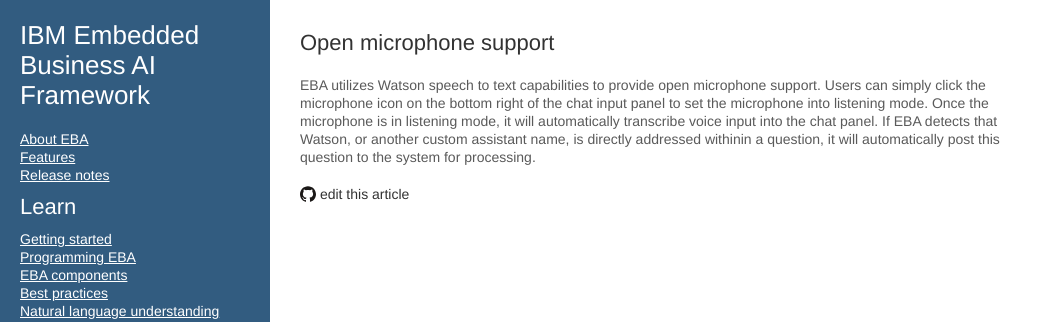
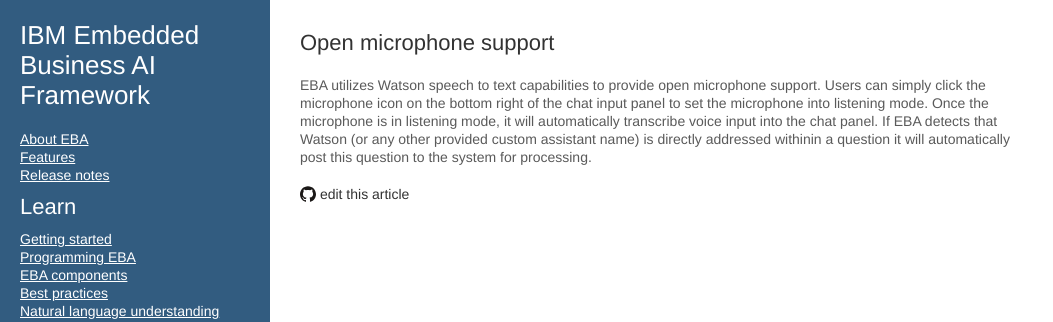
Before and after one commit to ibm-watson-embedded-business-assistant/eba-example-agents, a Jekyll site: the page built from release/blogs/OpenMicrophone.md, in a window 1280 px wide. Shown: the top 322 px of the page, without its empty margins (0-1053 px from the left). Built offline with Jekyll 4.4.1, drawn with Linux system fonts in a browser that asks for light colours; our own code applies the rules of GitHub Pages for plain Markdown files.

Commit message:
Update OpenMicrophone.md

```diff
--- a/release/blogs/OpenMicrophone.md
+++ b/release/blogs/OpenMicrophone.md
@@ -1,3 +1,3 @@
 ## Open microphone support
 
-EBA utilizes Watson speech to text capabilities to provide open microphone support. Users can simply click the microphone icon on the bottom right of the chat input panel to set the microphone into listening mode. Once the microphone is in listening mode, it will automatically transcribe voice input into the chat panel. If EBA detects that Watson, or another custom assistant name, is directly addressed withinin a question, it will automatically post this question to the system for processing.
+EBA utilizes Watson speech to text capabilities to provide open microphone support. Users can simply click the microphone icon on the bottom right of the chat input panel to set the microphone into listening mode. Once the microphone is in listening mode, it will automatically transcribe voice input into the chat panel. If EBA detects that Watson (or any other provided custom assistant name) is directly addressed withinin a question it will automatically post this question to the system for processing.
```
